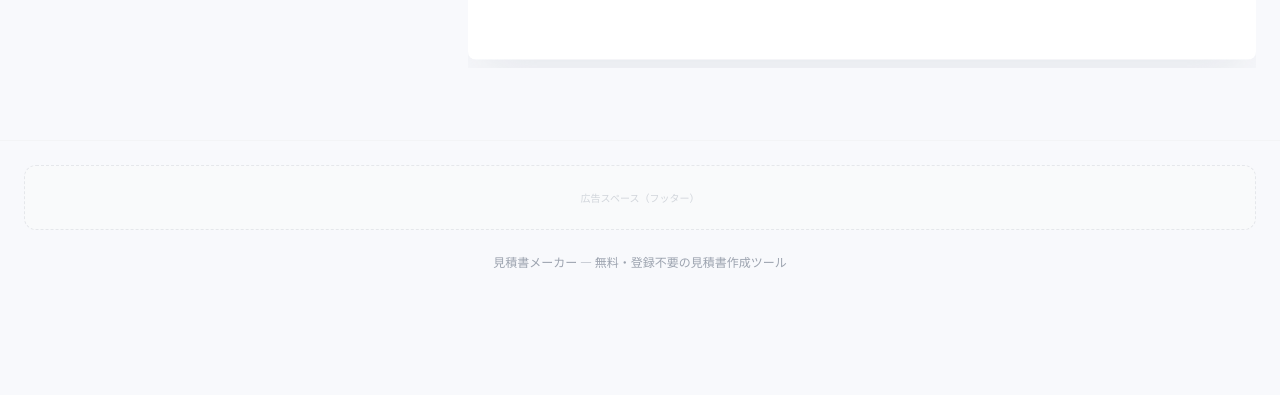
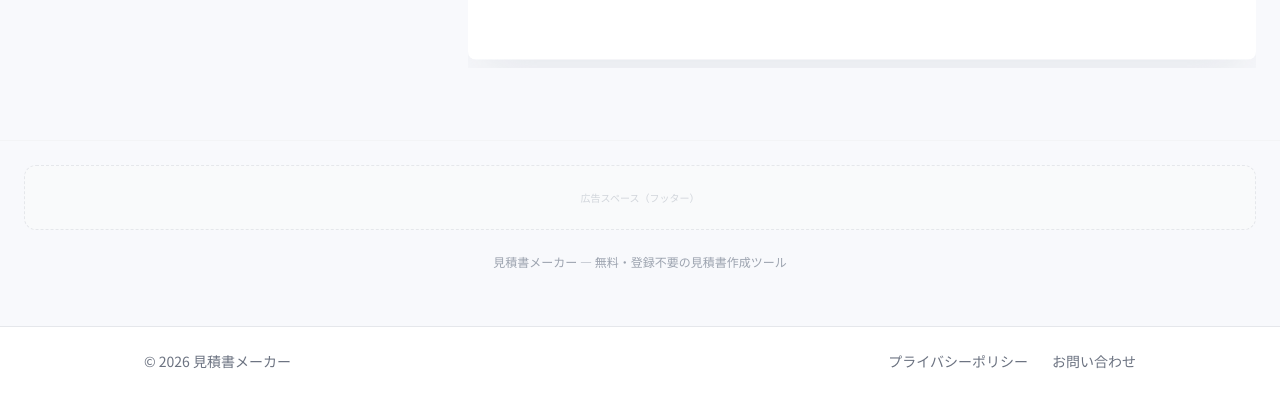
Before and after one commit to cha1tirou/mitsumori-maker, a Next.js app: page / in a window 1280 px wide. Shown: the part 1270-1665 px from the top of the page. Before the commit the page ends 1564 px from the top, so only its background shows below. Built offline with nearby package versions, Linux system fonts and the light colour scheme.

Commit message:
Add footer with privacy and contact links

```diff
--- a/src/app/layout.tsx
+++ b/src/app/layout.tsx
@@ -1,5 +1,6 @@
 import type { Metadata } from "next";
 import { Noto_Sans_JP } from "next/font/google";
+import Link from "next/link";
 import "./globals.css";
 
 const notoSansJP = Noto_Sans_JP({
@@ -23,7 +24,22 @@ export default function RootLayout({
 }>) {
   return (
     <html lang="ja" className={notoSansJP.variable}>
-      <body className="font-sans antialiased">{children}</body>
+      <body className="font-sans antialiased">
+        {children}
+        <footer className="border-t border-gray-200 bg-white mt-8">
+          <div className="max-w-5xl mx-auto px-4 py-6 flex flex-col sm:flex-row items-center justify-between gap-2 text-sm text-gray-500">
+            <span>© 2026 見積書メーカー</span>
+            <div className="flex gap-6">
+              <Link href="/privacy" className="hover:text-gray-800 transition-colors">
+                プライバシーポリシー
+              </Link>
+              <Link href="/contact" className="hover:text-gray-800 transition-colors">
+                お問い合わせ
+              </Link>
+            </div>
+          </div>
+        </footer>
+      </body>
     </html>
   );
 }
```
